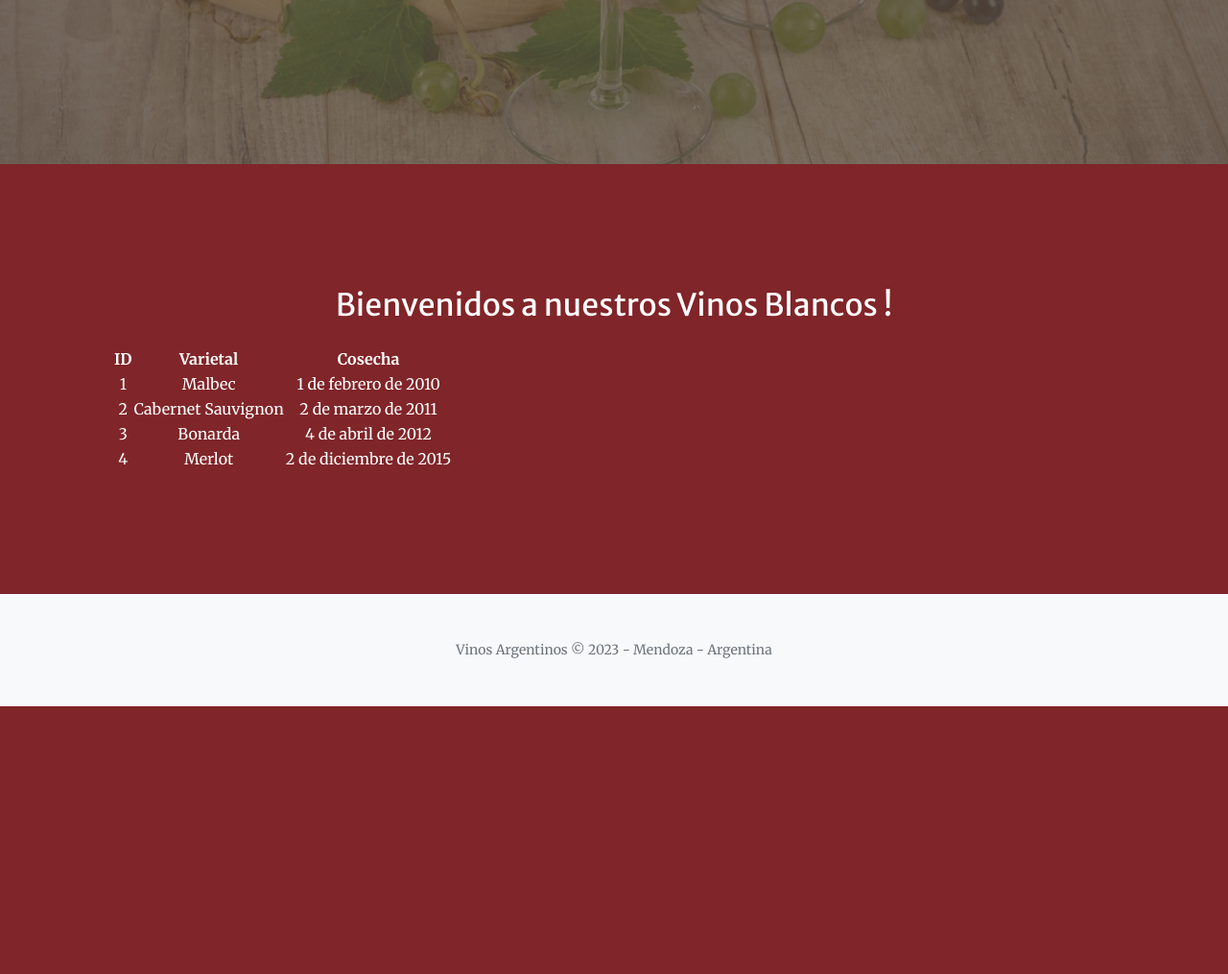
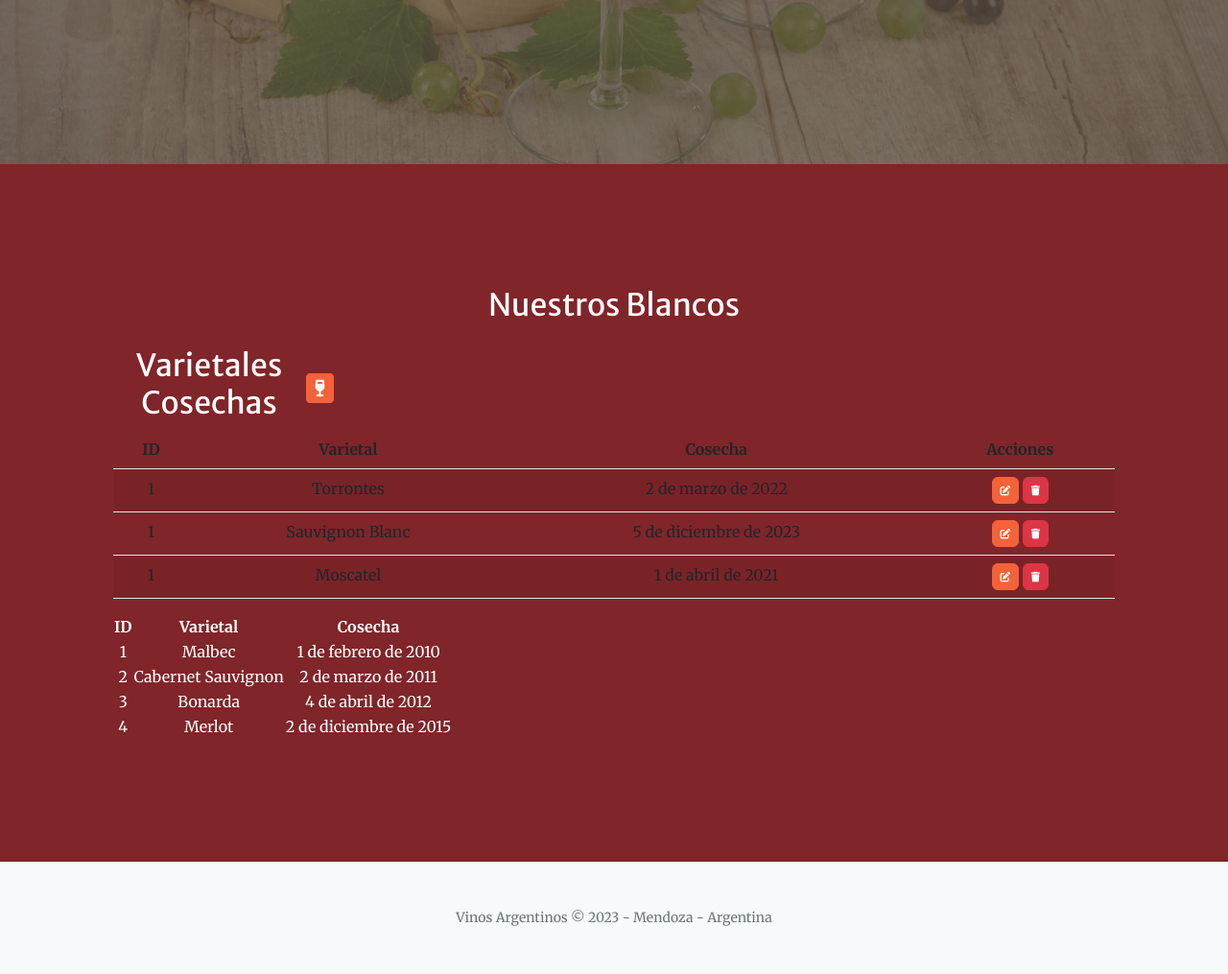
Before and after one commit to ariasmi27/AriasMicaela55630, a Django app: template winesapp/templates/winesapp/vinos_blancos.html in a window 1280 px wide. Shown: the part 629-1644 px from the top of the page at 96% size. Before the commit the page ends 1365 px from the top, so only its background shows below. Run offline with Django 4.2, Linux system fonts and the light colour scheme; data comes from the database, SQL or seed files in the repository; the template is opened without the code that fills it: values that come from a table or form of the project are taken from there, most other values are stand-ins (such as "Sample title", 1, 10 or a date in 2020); some libraries are stand-ins or nearby versions.

Commit message:
act vinos_blancos.html

```diff
--- a/winesapp/templates/winesapp/index.html
+++ b/winesapp/templates/winesapp/index.html
@@ -14,7 +14,11 @@
         <!-- Google fonts-->
         <link href="https://fonts.googleapis.com/css?family=Merriweather+Sans:400,700" rel="stylesheet" />
         <link href="https://fonts.googleapis.com/css?family=Merriweather:400,300,300italic,400italic,700,700italic" rel="stylesheet" type="text/css" />
-        <!-- SimpleLightbox plugin CSS-->
+        <!-- Font Awesome-->
+        <link rel="stylesheet" href="https://cdnjs.cloudflare.com/ajax/libs/font-awesome/6.4.0/css/all.min.css">
+
+
+         <!-- SimpleLightbox plugin CSS-->
         <link href="https://cdnjs.cloudflare.com/ajax/libs/SimpleLightbox/2.1.0/simpleLightbox.min.css" rel="stylesheet" />
         <!-- Core theme CSS (includes Bootstrap)-->
         <link href="{% static 'winesapp/css/styles.css' %}" rel="stylesheet" />
--- a/winesapp/templates/winesapp/vinos_blancos.html
+++ b/winesapp/templates/winesapp/vinos_blancos.html
@@ -4,7 +4,55 @@
 {% block contenido %}
 <section class="page-section bg-dark text-white">
      <div class="container px-4 px-lg-5 text-center">
-         <h2 class="mb-4">Bienvenidos a nuestros Vinos Blancos !</h2>
+         <h2 class="mb-4">Nuestros Blancos </h2>
+         <table>
+            <tr>
+                <td width="200"><h2>Varietales  Cosechas </h2></td>
+                <td>
+                    <a
+                    href="#"
+                    class="btn btn-primary btn-sm"
+                    ><i class="fa fa-wine-glass fa-lg" title="New Record"> </i>
+                    </a>
+                </td>
+            </tr>
+        </table>
+        <table class="table table-striped">
+         <thead>
+             <tr>
+                 <th>ID</th>
+                 <th>Varietal</th>
+                 <th>Cosecha</th>
+                 <th>Acciones</th>
+             </tr>
+         </thead>
+         {% for vinos_blancos in vinos_blancos %}
+         <tr>
+             <td>{{ profesor.id }}</td>
+             <td>{{ vinos_blancos.varietal }}</td>
+             <td>{{ vinos_blancos.cosecha }}</td>
+
+             <td>
+                 <a
+                   href="#"
+                   class="btn btn-primary"
+                   style="--bs-btn-padding-y: .25rem; --bs-btn-padding-x: .5rem; --bs-btn-font-size: .75rem;"
+                   ><i class="fa fa-edit fa-sm" title="Edit Record"></i>
+                 </a>
+                 <a
+                   href="#"
+                   class="btn btn-danger"
+                   style="--bs-btn-padding-y: .25rem; --bs-btn-padding-x: .5rem; --bs-btn-font-size: .75rem;"
+                   ><i class="fa fa-trash fa-sm" title="Delete Record"></i>
+                 </a>
+               </td>
+         </tr>
+         {% endfor %}
+         </tbody>
+     </table>
+
+
+
          <table>
             <tr>
                <th>ID</th>
--- a/winesapp/urls.py
+++ b/winesapp/urls.py
@@ -1,14 +1,17 @@
 from django.urls import path
 from .views import *
+from .views import vinos_blancos2
 from django.urls import include
 
 urlpatterns = [
    path('', home, name="home"),
    path('vinos_tintos/', vinos_tintos2, name= "vinos_tintos"),
-   path('vinos_blancos/', vinos_blancos2, name= "vinos_blancos"),
+
    path('vinos_rosados/', vinos_rosados2, name= "vinos_rosados"),
    path('vinos_espumantes/', vinos_rosados2, name= "vinos_espumantes"),
    path('vinosForm/', vinos_abm, name= "vinosForm"),
    path('buscar_varietal/', buscar_varietal, name= "buscar_varietal"),
    path('buscar2/', buscar2, name= "buscar2"),
+
+   path('vinos_blancos/', vinos_blancos2, name= "vinos_blancos"),
    ]
--- a/winesapp/views.py
+++ b/winesapp/views.py
@@ -41,3 +41,7 @@ def buscar2(request):
         contexto = { 'vinos_tintos': vinos_tintos }
         return render(request,"winesapp/vinos_tintos.html", contexto)
     return HttpResponse ("No se ingreso nada a buscar")
+
+def vinos_blancos2(request):
+    ctx = {'vinos_blancos': vinos_blancos.objects.all()}
+    return render(request, "winesapp/vinos_blancos.html", ctx)
```
Also changed, not shown: winesapp/templates/winesapp/vinos_tintos.html (+8 -7 lines).
